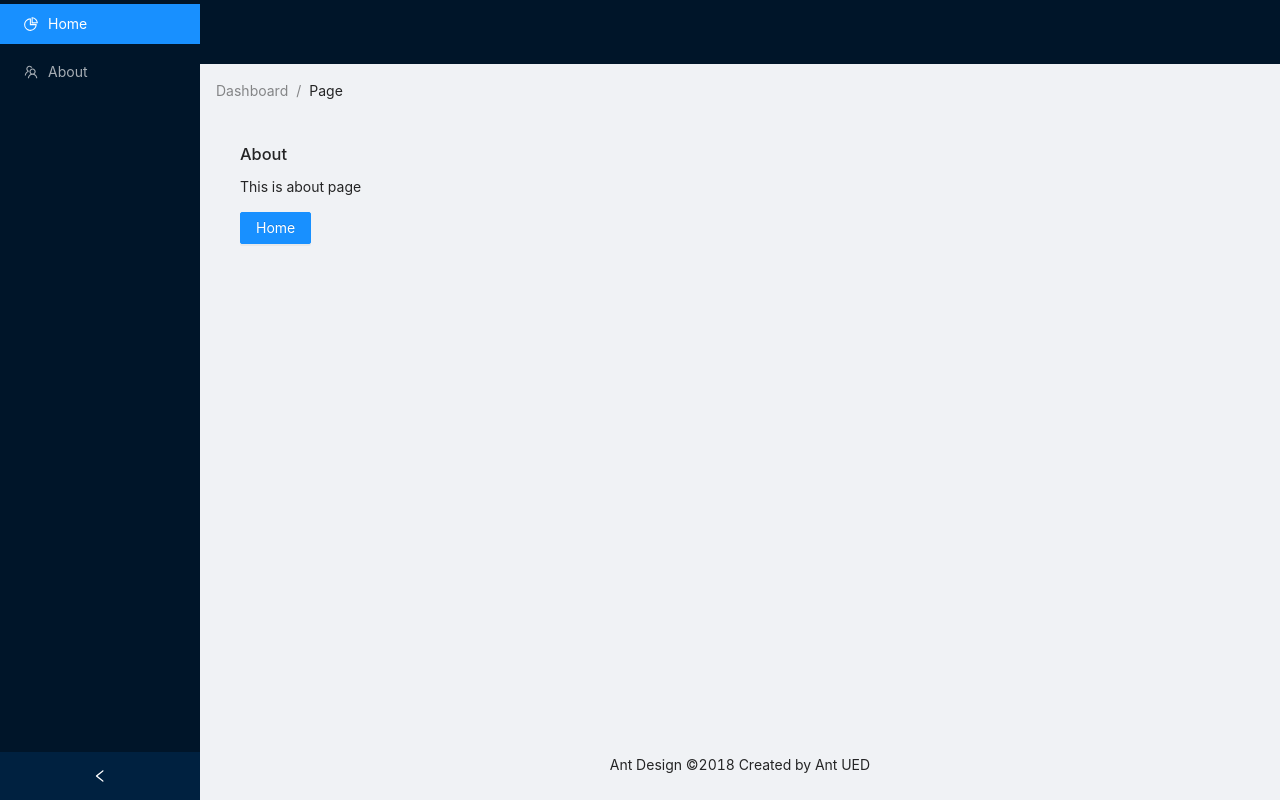
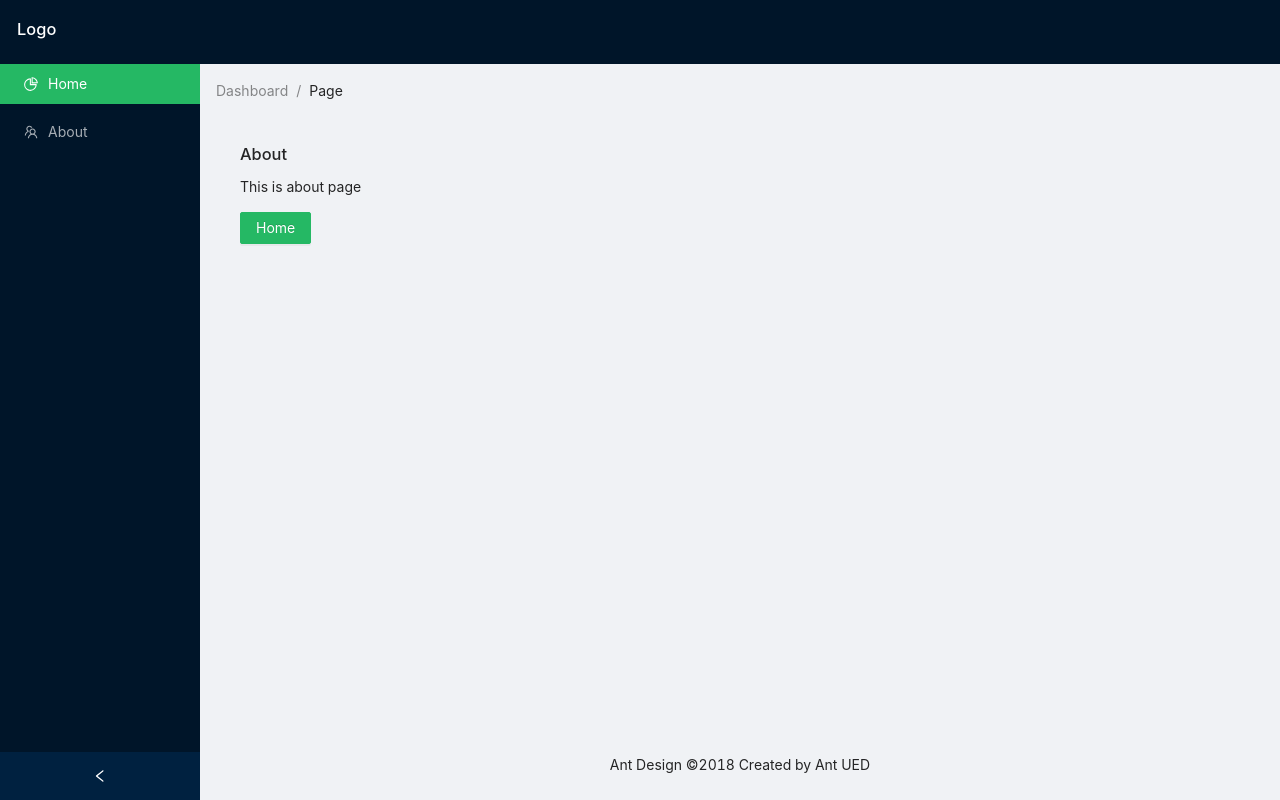
Before and after one commit to amiryxe/nextjs-crud, a Next.js app: page /about in a window 1280 px wide. Built offline with nearby package versions, Linux system fonts and the light colour scheme.

Commit message:
improve menu and add logo text to sidenav

```diff
--- a/components/Layout.js
+++ b/components/Layout.js
@@ -35,7 +35,9 @@ export default function LayoutWrapper({ children }) {
             }}
         >
             <Sider collapsible collapsed={collapsed} onCollapse={(value) => setCollapsed(value)}>
-                <div className="logo" />
+                <div style={{ margin: '1.07rem' }}>
+                    <h1 style={{ color: '#fff' }}>Logo</h1>
+                </div>
                 <Menu theme="dark" defaultSelectedKeys={['1']} mode="inline" items={items} />
             </Sider>
             <Layout className="site-layout">
--- a/pages/_app.js
+++ b/pages/_app.js
@@ -1,11 +1,33 @@
 import '../styles/globals.css'
 import 'antd/dist/antd.variable.min.css'
+// import 'antd/dist/antd.dark.css';
+// import 'antd/dist/antd.compact.css';
+
 import LayoutWrapper from '../components/Layout'
+import { ConfigProvider } from 'antd'
+
+ConfigProvider.config({
+  theme: {
+    primaryColor: '#25b864',
+    backgroundColor: '#333',
+    backgroundColorBase: '#333',
+    backgroundColorLight: '#333',
+    backgroundColorDark: '#333',
+    backgroundColorDanger: '#333',
+    backgroundColorInfo: '#333',
+    backgroundColorSuccess: '#333',
+    backgroundColorWarning: '#333',
+
+
+  },
+});
 
 export default function App({ Component, pageProps }) {
   return (
-    <LayoutWrapper>
-      <Component {...pageProps} />
-    </LayoutWrapper>
+    <ConfigProvider>
+      <LayoutWrapper>
+        <Component {...pageProps} />
+      </LayoutWrapper>
+    </ConfigProvider>
   )
 }
```
